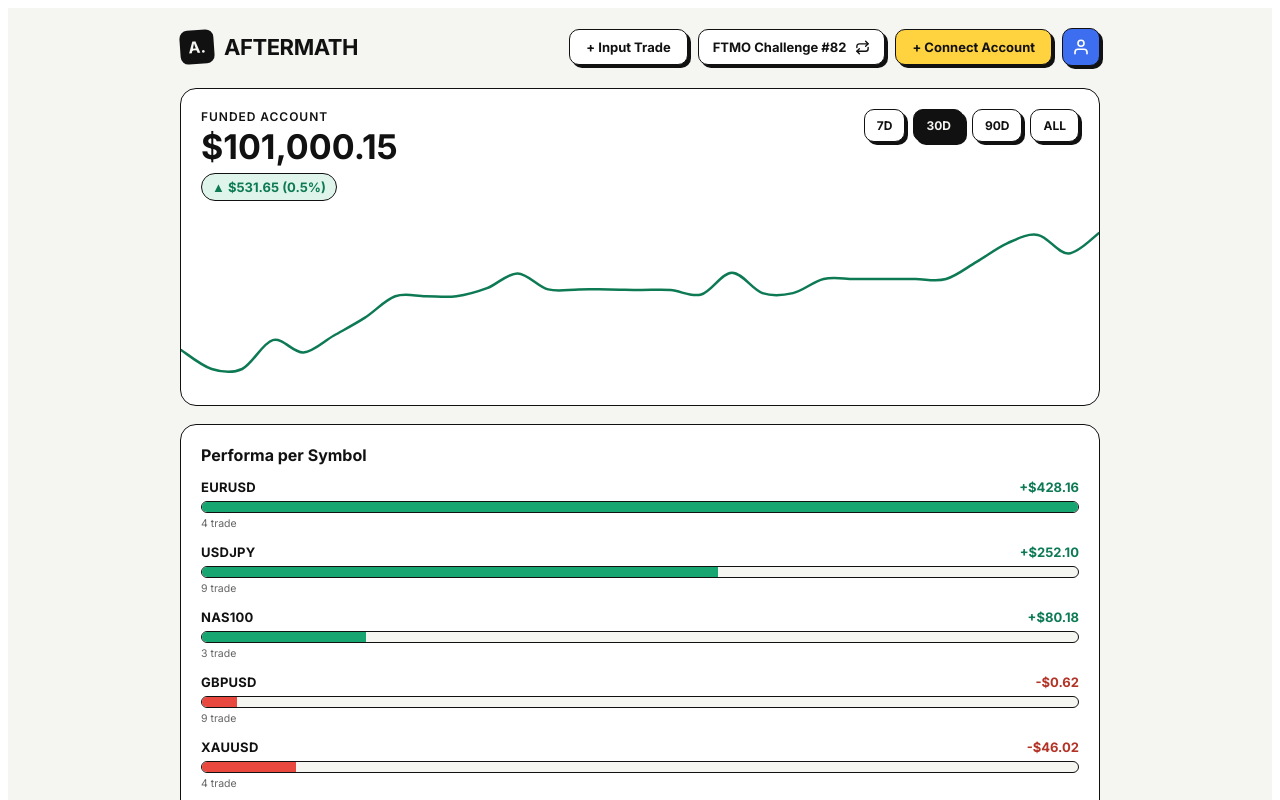
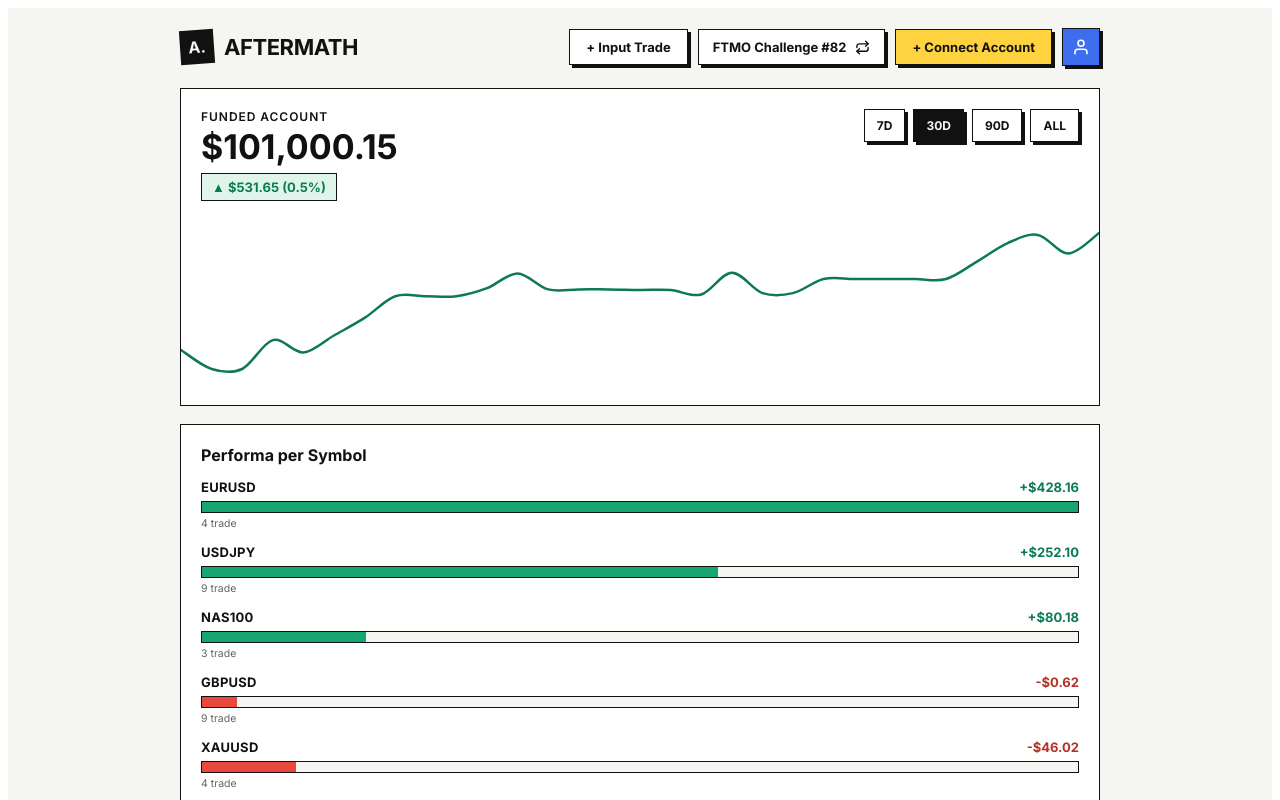
Before and after one commit to mrinsmnrs-ship-it/Aftermath-Journey, a React (Vite) app: page / in a window 1280 px wide. Shown: the top 800 px of the page. Built offline with nearby package versions, Linux system fonts and the light colour scheme.

Commit message:
Update AftermathDashboard.css

```diff
--- a/src/components/Dashboard/AftermathDashboard.css
+++ b/src/components/Dashboard/AftermathDashboard.css
@@ -15,7 +15,7 @@
   --muted:#767672;
   --line-soft:#E4E4DE;
   --border-w:1.5px;
-  --radius:16px;
+  --radius:0;
   --stroke:#111111;
   --shadow:4px 4px 0 var(--stroke);
   --shadow-sm:3px 3px 0 var(--stroke);
@@ -44,7 +44,7 @@
 }
 .aftermath-dashboard .brand{ display:flex; align-items:center; gap:10px; }
 .aftermath-dashboard .brand .mark{
-  width:34px; height:34px; background:var(--ink); border-radius:8px;
+  width:34px; height:34px; background:var(--ink); border-radius:0;
   display:flex; align-items:center; justify-content:center;
   color:var(--paper); font-weight:700; font-size:16px;
   transform:rotate(-4deg);
@@ -56,7 +56,7 @@
 .aftermath-dashboard .acct-switch-btn{
   display:inline-flex; align-items:center; gap:9px;
   font-size:13px; font-weight:700;
-  background:var(--card); border:var(--border-w) solid var(--stroke); border-radius:10px;
+  background:var(--card); border:var(--border-w) solid var(--stroke); border-radius:0;
   padding:9px 14px;
   box-shadow:var(--shadow-sm);
   cursor:pointer; outline:none; color:var(--ink);
@@ -68,7 +68,7 @@
 
 .aftermath-dashboard .btn{
   font-weight:700; font-size:13px;
-  border:var(--border-w) solid var(--stroke); border-radius:10px;
+  border:var(--border-w) solid var(--stroke); border-radius:0;
   padding:9px 16px; cursor:pointer; background:var(--card); color:var(--ink);
   box-shadow:var(--shadow-sm);
   transition:transform .1s ease, box-shadow .1s ease;
@@ -91,7 +91,7 @@
   display:flex; align-items:center; justify-content:space-between; gap:10px;
   text-align:left; width:100%;
   font-size:13.5px; font-weight:600; color:var(--ink);
-  background:var(--card); border:var(--border-w) solid var(--stroke); border-radius:12px;
+  background:var(--card); border:var(--border-w) solid var(--stroke); border-radius:0;
   padding:13px 14px; cursor:pointer;
   box-shadow:var(--shadow-sm);
   transition:transform .1s ease, box-shadow .1s ease, background-color .12s ease;
@@ -110,7 +110,7 @@
 .aftermath-dashboard .card{
   background:var(--card);
   border:var(--border-w) solid var(--stroke);
-  border-radius:var(--radius);
+  border-radius:0;
   padding:20px;
   position:relative;
   overflow:hidden;
@@ -127,7 +127,7 @@
 .aftermath-dashboard .delta-pill{
   display:inline-flex; align-items:center; gap:5px;
   font-weight:700; font-size:13px;
-  padding:5px 10px; border-radius:20px; border:var(--border-w) solid var(--stroke);
+  padding:5px 10px; border-radius:0; border:var(--border-w) solid var(--stroke);
   margin-top:8px;
 }
 .aftermath-dashboard .delta-up{ background:var(--profit-tint); color:var(--profit-dark); }
@@ -136,7 +136,7 @@
 .aftermath-dashboard .period-toggle{ display:flex; gap:8px; height:fit-content; }
 .aftermath-dashboard .period-toggle button{
   font-size:12px; font-weight:700;
-  border:var(--border-w) solid var(--stroke); border-radius:10px;
+  border:var(--border-w) solid var(--stroke); border-radius:0;
   background:var(--card); color:var(--ink); padding:8px 12px; cursor:pointer;
   box-shadow:var(--shadow-sm);
   transition:transform .1s ease, box-shadow .1s ease, background-color .12s ease;
@@ -160,7 +160,7 @@
 .aftermath-dashboard .symbol-name{ font-weight:700; letter-spacing:.02em; }
 .aftermath-dashboard .symbol-bar-track{
   width:100%; height:12px; background:var(--paper);
-  border:var(--border-w) solid var(--stroke); border-radius:6px; overflow:hidden;
+  border:var(--border-w) solid var(--stroke); border-radius:0; overflow:hidden;
 }
 .aftermath-dashboard .symbol-bar{ height:100%; min-width:2px; }
 .aftermath-dashboard .symbol-bar-up{ background:var(--profit); }
@@ -192,7 +192,7 @@
 .aftermath-dashboard .table-wrap::-webkit-scrollbar{ width:8px; }
 .aftermath-dashboard .table-wrap::-webkit-scrollbar-track{ background:transparent; }
 .aftermath-dashboard .table-wrap::-webkit-scrollbar-thumb{
-  background:var(--stroke); border-radius:999px; border:2px solid var(--card); background-clip:padding-box;
+  background:var(--stroke); border-radius:0; border:2px solid var(--card); background-clip:padding-box;
 }
 /* Garis tipis di bawah area scroll, biar keliatan ada batas pas discroll — simpel,
    cuma garis (sama gayanya kayak border-bottom di modal-head), bukan blok warna.
@@ -204,6 +204,9 @@
   border-top:var(--border-w) solid var(--stroke);
   pointer-events:none;
 }
+/* Di dalam modal (bukan tabel riwayat), kasih sedikit napas di bawah garis cap
+   biar nggak langsung nempel ke sudut lengkung bawah modal-card. */
+.aftermath-dashboard .modal-body .scroll-cap{ height:10px; }
 .aftermath-dashboard table{ width:100%; border-collapse:collapse; font-size:12.5px; }
 .aftermath-dashboard thead tr{ background:var(--ink); }
 .aftermath-dashboard thead th{
@@ -221,7 +224,7 @@
 .aftermath-dashboard tbody td:last-child{ padding-right:30px; }
 .aftermath-dashboard tbody tr:last-child td{ border-bottom:none; }
 .aftermath-dashboard .tag{
-  display:inline-block; font-size:10px; font-weight:700; padding:2px 7px; border-radius:6px;
+  display:inline-block; font-size:10px; font-weight:700; padding:2px 7px; border-radius:0;
   border:1px solid var(--stroke); color:var(--ink);
 }
 .aftermath-dashboard .tag-buy{ background:var(--profit-tint); }
@@ -234,7 +237,7 @@
 @media (max-width:640px){
   .aftermath-dashboard{ padding:14px; }
   .aftermath-dashboard header{ margin-bottom:16px; gap:10px; }
-  .aftermath-dashboard .brand .mark{ width:28px; height:28px; font-size:13px; border-radius:7px; }
+  .aftermath-dashboard .brand .mark{ width:28px; height:28px; font-size:13px; border-radius:0; }
   .aftermath-dashboard .brand h1{ font-size:17px; }
   .aftermath-dashboard .header-actions-desktop{ display:none; }
   .aftermath-dashboard .header-actions-mobile{ display:flex; gap:8px; }
@@ -255,16 +258,24 @@
 .aftermath-dashboard .modal-overlay.open{ display:flex; }
 .aftermath-dashboard .modal-card{
   background:var(--card); border:var(--border-w) solid var(--stroke);
-  border-radius:20px 20px 0 0; padding:0; width:100%; max-width:480px;
+  border-radius:0; padding:0; width:100%; max-width:480px;
   max-height:88vh; position:relative; overflow:hidden;
   display:flex; flex-direction:column;
+  /* Paksa modal-card jadi compositing layer sendiri. Tanpa ini, child yang
+     punya transform (tombol .btn pas hover/active) bisa dipromosikan ke layer
+     GPU terpisah dan bikin mask border-radius+overflow:hidden dari parent
+     nggak ke-apply dengan bener di sebagian WebView/browser mobile — hasilnya
+     box-shadow tombol keliatan "nembus" keluar dari sudut rounded modal. */
+  transform:translateZ(0);
+  -webkit-transform:translateZ(0);
+  isolation:isolate;
 }
 @media (min-width:640px){
   .aftermath-dashboard .modal-overlay{ align-items:center; }
-  .aftermath-dashboard .modal-card{ border-radius:var(--radius); }
+  .aftermath-dashboard .modal-card{ border-radius:0; }
 }
 .aftermath-dashboard .modal-overlay.modal-center{ align-items:center; padding:20px; }
-.aftermath-dashboard .modal-overlay.modal-center .modal-card{ border-radius:var(--radius); max-width:400px; }
+.aftermath-dashboard .modal-overlay.modal-center .modal-card{ border-radius:0; max-width:400px; }
 
 /* Header tetap nempel di atas, nggak ikut ke-scroll bareng isi form. */
 .aftermath-dashboard .modal-head{
@@ -278,21 +289,24 @@
 }
 .aftermath-dashboard .modal-head h2{ font-size:18px; }
 .aftermath-dashboard .modal-close{
-  width:32px; height:32px; padding:0; border-radius:50%;
+  width:32px; height:32px; padding:0; border-radius:0;
   display:flex; align-items:center; justify-content:center; font-size:16px; line-height:1;
 }
 
 /* Area yang scroll: dikasih padding sendiri + scrollbar custom biar sudut modal tetap rounded. */
 .aftermath-dashboard .modal-body{
   position:relative;
-  flex:1 1 auto; min-height:0; overflow-y:auto;
+  flex:1 1 auto; min-height:0; overflow-y:auto; overflow-x:hidden;
   padding:18px 22px 22px;
   scrollbar-width:thin; scrollbar-color: var(--stroke) transparent;
 }
 .aftermath-dashboard .modal-body::-webkit-scrollbar{ width:8px; }
 .aftermath-dashboard .modal-body::-webkit-scrollbar-track{ background:transparent; }
 .aftermath-dashboard .modal-body::-webkit-scrollbar-thumb{
-  background:var(--stroke); border-radius:999px; border:2px solid var(--card); background-clip:padding-box;
+  background:var(--stroke); border-radius:0; border:2px solid var(--card); background-clip:padding-box;
+}
+.aftermath-dashboard .modal-body::-webkit-scrollbar-button{
+  display:none; width:0; height:0;
 }
 .aftermath-dashboard .modal-sub{ font-size:12px; color:var(--ink); margin-bottom:0; }
 
@@ -314,7 +328,7 @@
 }
 .aftermath-dashboard .field input{
   width:100%; font-size:13.5px;
-  border:var(--border-w) solid var(--stroke); border-radius:10px; padding:11px 12px;
+  border:var(--border-w) solid var(--stroke); border-radius:0; padding:11px 12px;
   background:var(--card); color:var(--ink); outline:none;
 }
 .aftermath-dashboard .field input::placeholder{ color:var(--muted); }
@@ -324,7 +338,7 @@
 .aftermath-dashboard .type-toggle{ display:flex; gap:8px; }
 .aftermath-dashboard .type-toggle button{
   flex:1; font-weight:700; font-size:13px;
-  border:var(--border-w) solid var(--stroke); border-radius:10px; background:var(--card); color:var(--ink);
+  border:var(--border-w) solid var(--stroke); border-radius:0; background:var(--card); color:var(--ink);
   padding:10px; cursor:pointer; box-shadow:var(--shadow-sm);
   transition:transform .1s ease, box-shadow .1s ease, background-color .12s ease;
 }
@@ -335,7 +349,7 @@
 .aftermath-dashboard .submit-btn{ width:100%; padding:13px; font-size:14px; margin-top:6px; text-align:center; }
 .aftermath-dashboard .security-note{
   display:flex; gap:8px; align-items:flex-start; margin-top:16px; padding:11px 12px;
-  border:1px solid var(--line-soft); border-radius:10px; font-size:11px; color:var(--ink); line-height:1.5;
+  border:1px solid var(--line-soft); border-radius:0; font-size:11px; color:var(--ink); line-height:1.5;
 }
 
 .aftermath-dashboard .login-switch{
```
